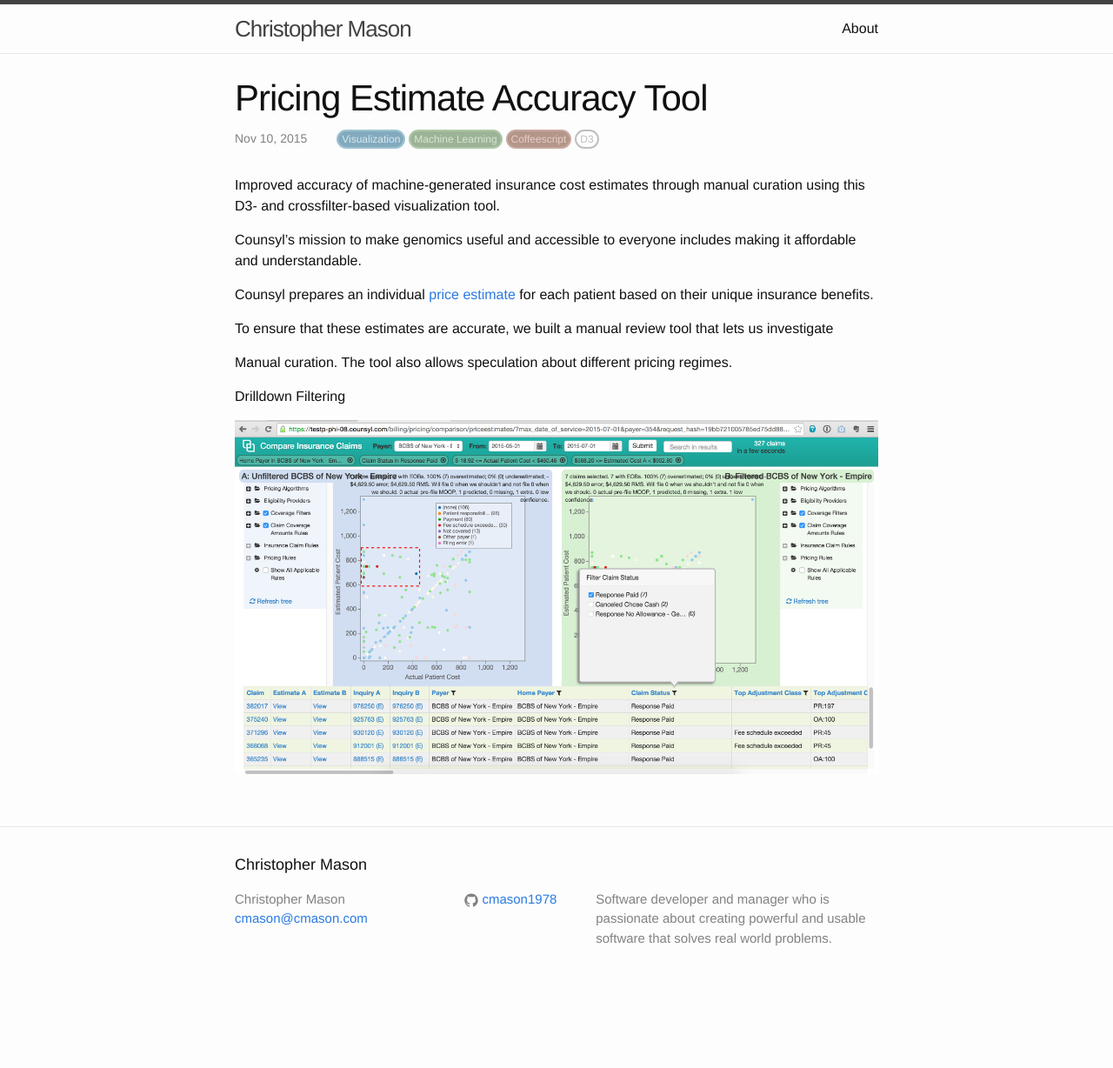
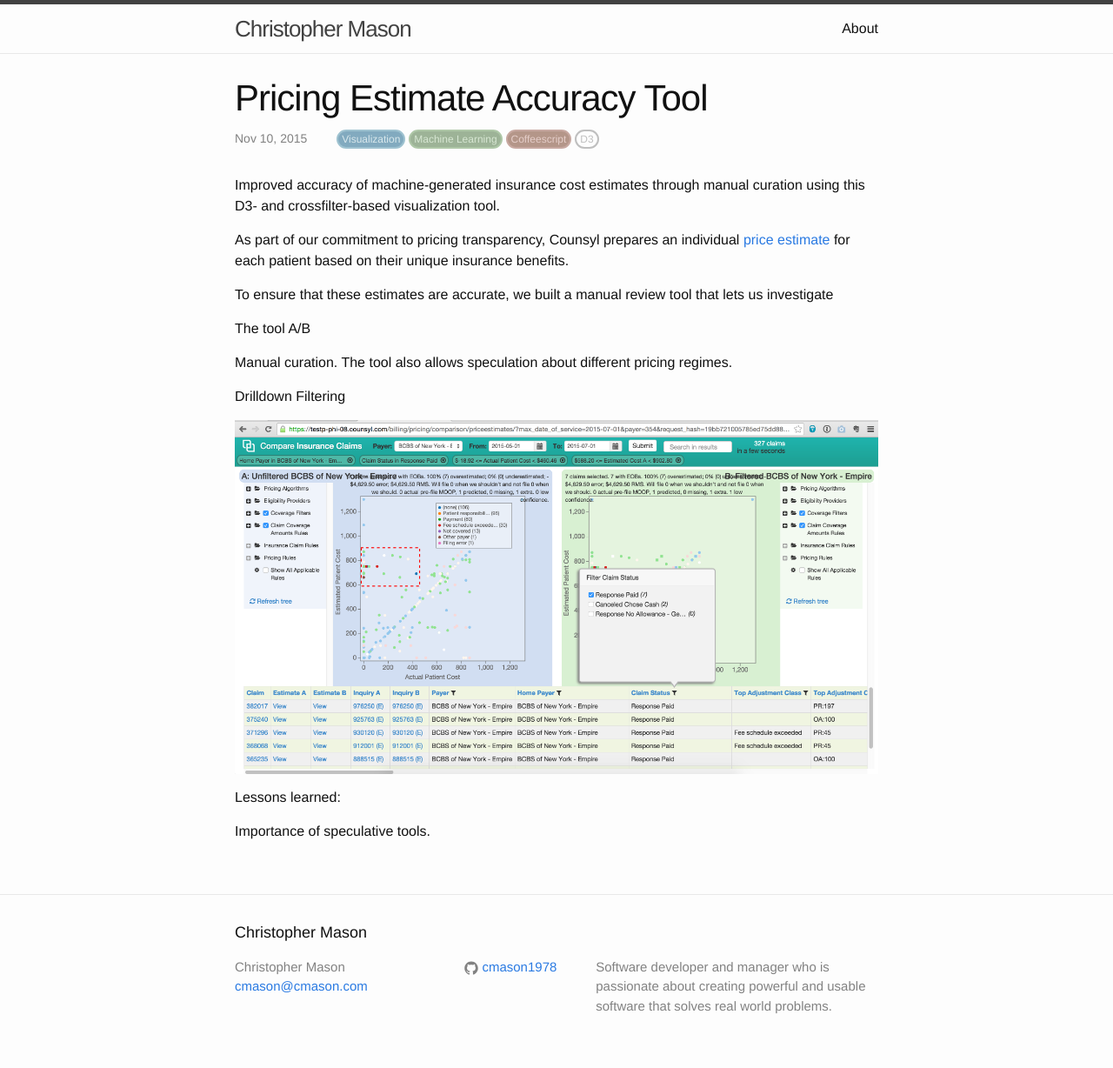
Before and after one commit to masoncj/masoncj.github.io, a Jekyll site: the page built from _projects/comparison_tool.md, in a window 1280 px wide. Shown: the whole page at 87% size. Built offline with Jekyll 4.4.1, drawn with Linux system fonts in a browser that asks for light colours; a script that is not in the unit is left out; before the commit the page ends 1150 px from its top, so only the background shows below that.

```diff
--- a/Gemfile
+++ b/Gemfile
@@ -1,4 +1,4 @@
 source 'https://rubygems.org'
-gem 'github-pages', group: :jekyll_plugins
+gem 'github-pages', '104', group: :jekyll_plugins
 gem 'jekyll-babel'
 gem 'jekyll-paginate'
--- a/_projects/comparison_tool.md
+++ b/_projects/comparison_tool.md
@@ -12,13 +12,17 @@ tags:
 Improved accuracy of machine-generated insurance cost estimates through manual curation using this D3- and crossfilter-based visualization tool.
 <!--more-->
 
-Counsyl's mission to make genomics useful and accessible to everyone includes making it affordable and understandable.
 
-{% assign insurance_estimates = site.projects | where: 'slug', 'insurance_estimates' %}
-
-Counsyl prepares an individual [price estimate]({{ insurance_estimates[0].url }}) for each patient based on their unique insurance benefits.
+As part of our commitment to pricing transparency, Counsyl prepares an individual [price estimate]({% link _projects/insurance_estimates.md %}) for each patient based on their unique insurance benefits.
 
 To ensure that these estimates are accurate, we built a manual review tool that lets us investigate
+
+The tool
+A/B
+
+
+
+
 
 Manual curation.
 The tool also allows speculation about different pricing regimes.
@@ -28,3 +32,8 @@ Filtering
 
 
 ![Comparison Tool Screenshot](/images/projects/comparison_tool/comparison_tool_filter.png)
+
+
+Lessons learned:
+
+Importance of speculative tools.
```
Also changed, not shown: _projects/insurance_estimates.md (+16 -0 lines), Gemfile.lock, README.md, images/projects/pricing_estimates/estimate_block_diagram.png (added), images/projects/pricing_estimates/estimate_icon.png (added), images/projects/pricing_estimates/estimate_page.png (added).
